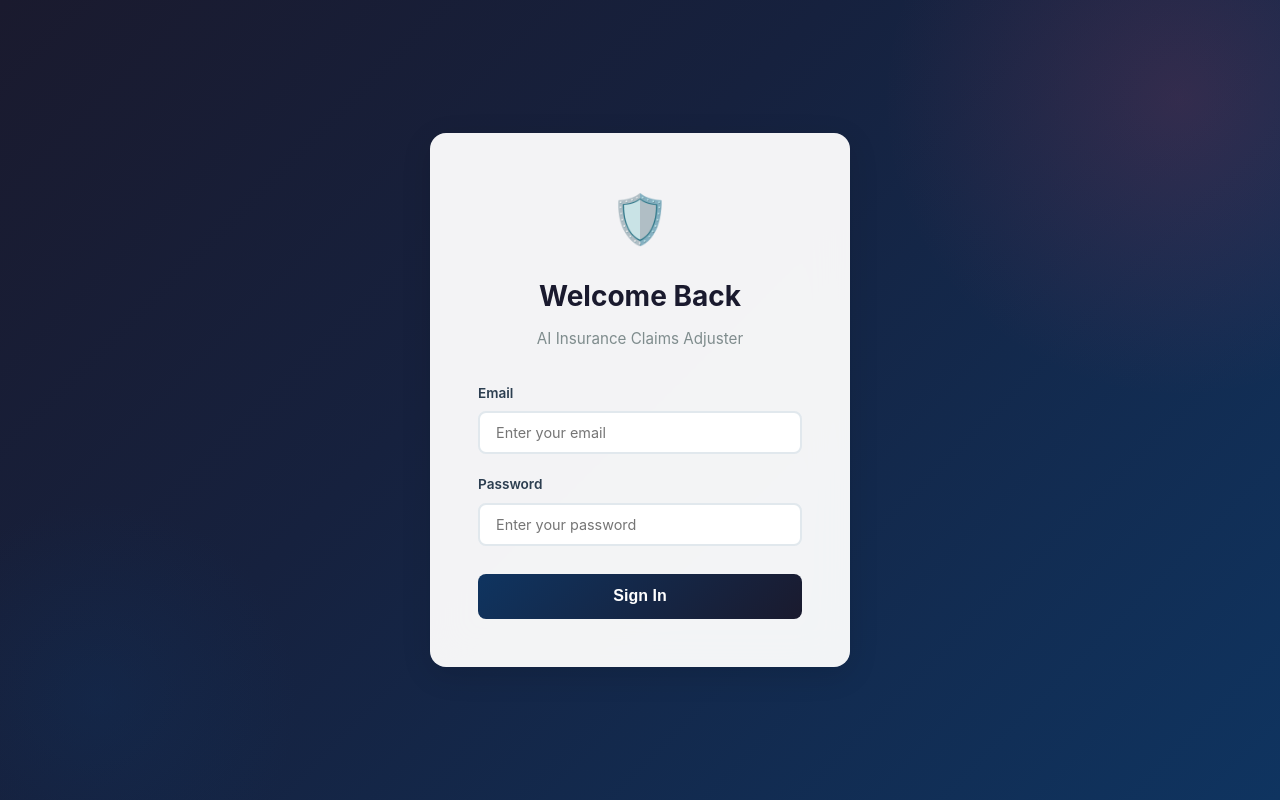
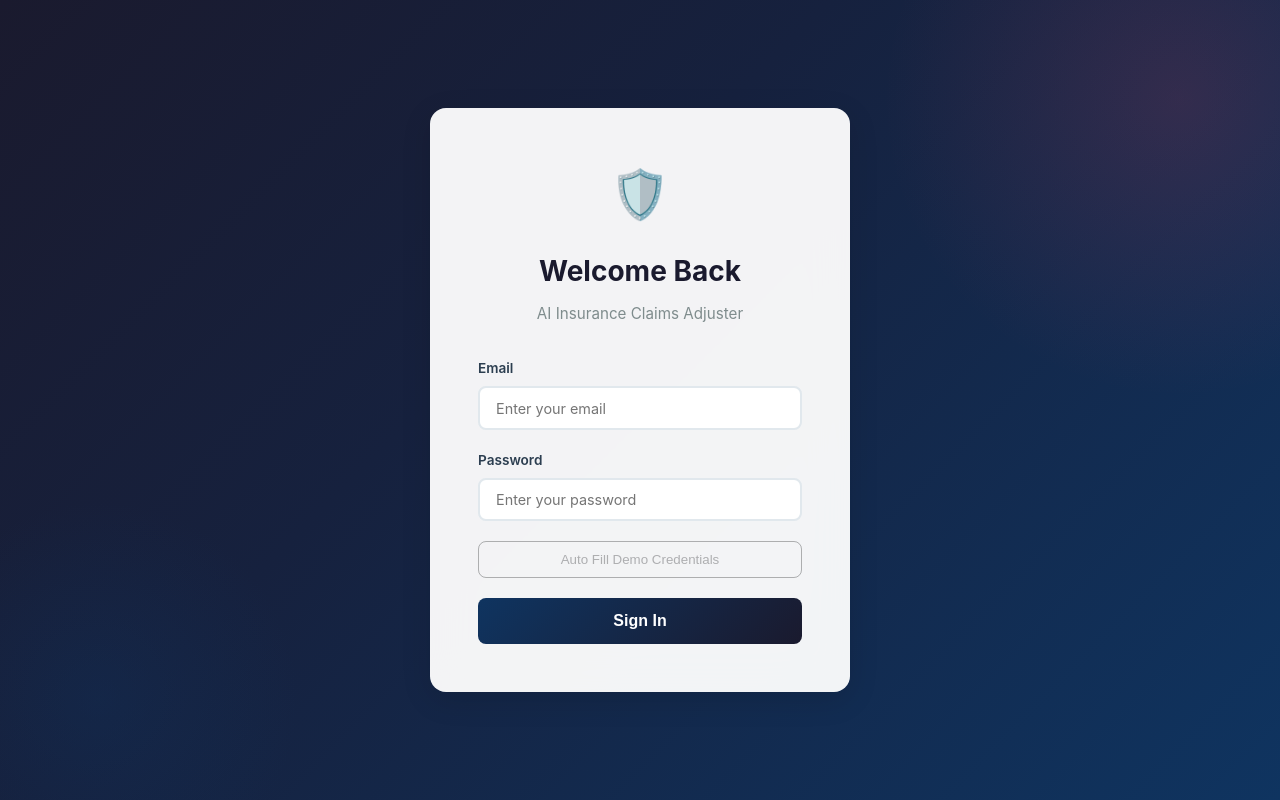
Before and after one commit to eakarsu/AIInsuranceClaimsAdjuster, a React (Vite) app in the folder frontend/: page /login in a window 1280 px wide. Built offline with nearby package versions, Linux system fonts and the light colour scheme.

Commit message:
Add secure demo credential autofill

```diff
--- a/frontend/src/pages/Login.jsx
+++ b/frontend/src/pages/Login.jsx
@@ -54,6 +54,15 @@
               required
             />
           </div>
+          <button
+            type="button"
+            onClick={() => { setEmail(import.meta.env.VITE_DEMO_EMAIL || ''); setPassword(import.meta.env.VITE_DEMO_PASSWORD || ''); }}
+            disabled={!import.meta.env.VITE_DEMO_EMAIL || !import.meta.env.VITE_DEMO_PASSWORD}
+            aria-label="Auto Fill Demo Credentials"
+            style={{ width: '100%', marginBottom: '12px', padding: '10px 14px', borderRadius: '8px', border: '1px solid currentColor', background: 'transparent', cursor: 'pointer' }}
+          >
+            Auto Fill Demo Credentials
+          </button>
           <button type="submit" className="login-btn" disabled={loading}>
             {loading ? 'Signing in...' : 'Sign In'}
           </button>
```
Also changed, not shown: 1 other file (tests, documents, lock files or other folders).
